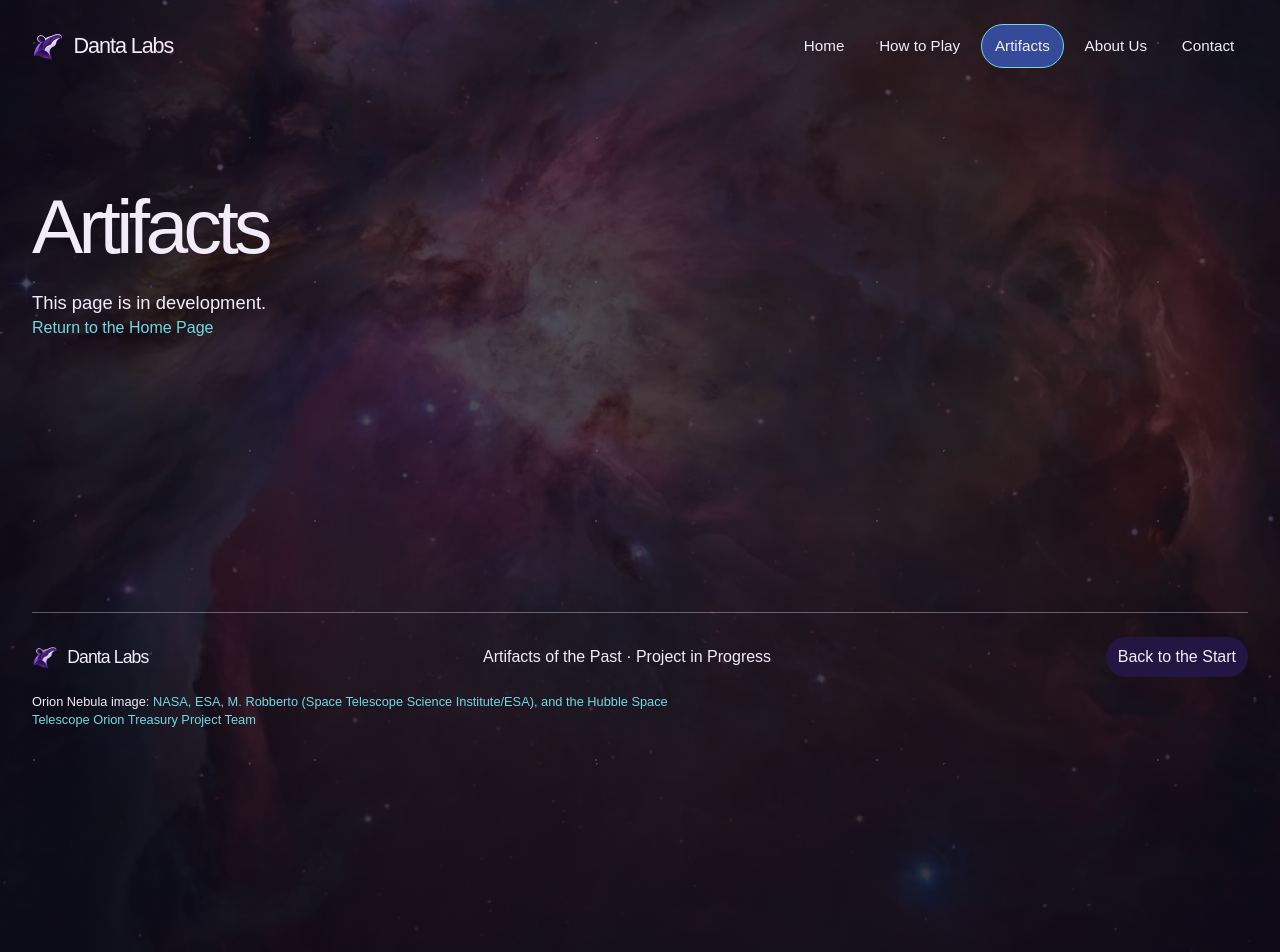
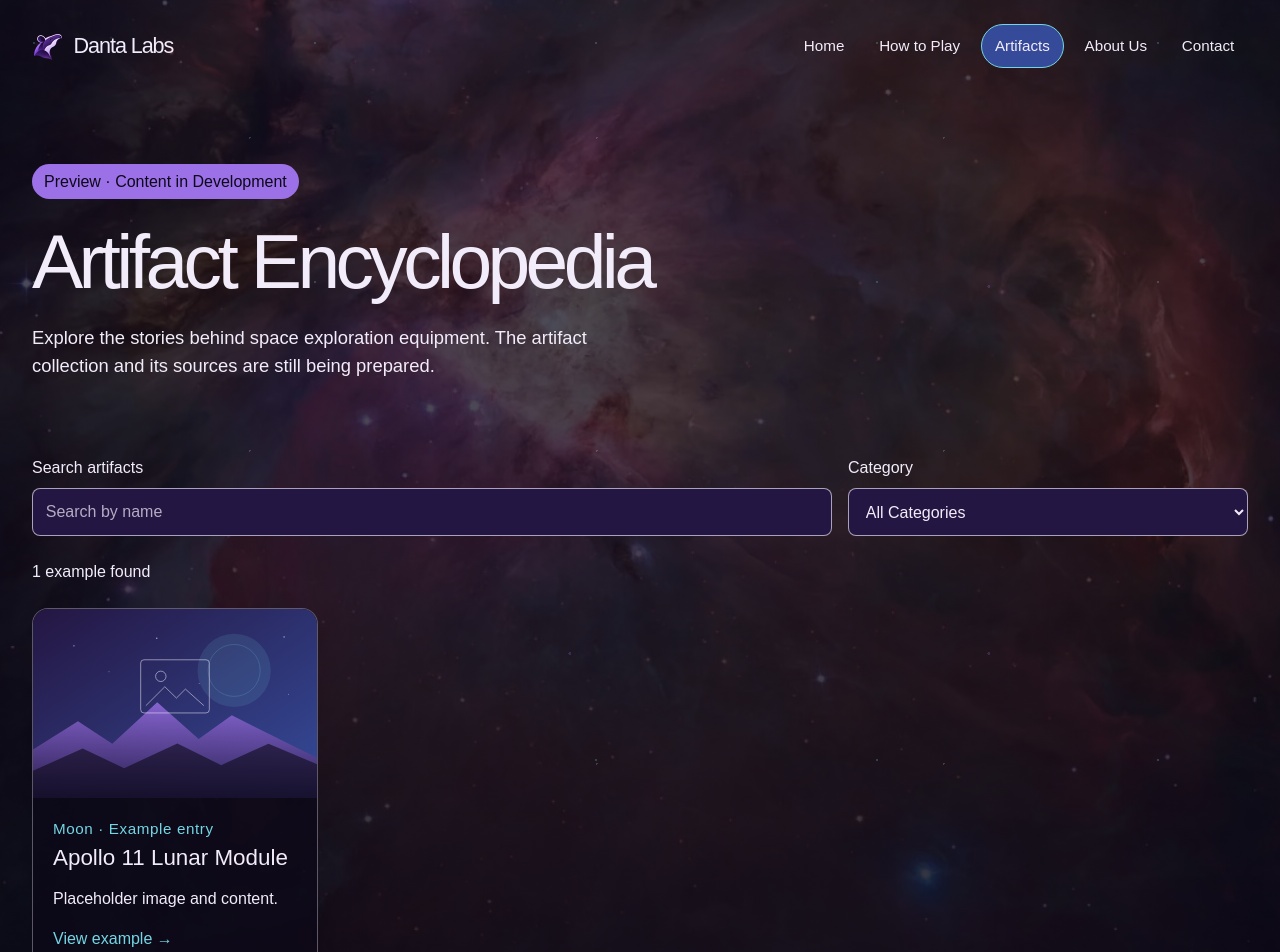
Before and after one commit to ericka-cespedes/danta-labs-space-apps-challenge-2026, a React (Vite) app in the folder web/: page /artifacts in a window 1280 px wide. Shown: the top 952 px of the page. Before the commit the page ends 800 px from the top, so only its background shows below. Built offline with nearby package versions, Linux system fonts and the light colour scheme; a web font is replaced by a local one.

Commit message:
feat: add searchable artifact encyclopedia preview
Co-authored-by: Copilot <223556219+Copilot@users.noreply.github.com>

```diff
--- a/web/src/App.css
+++ b/web/src/App.css
@@ -136,6 +136,7 @@ main,
 .section-nav,
 .pending-page,
 .contact-page,
+.artifacts-page,
 .project-section,
 .play-section,
 .team-section {
@@ -198,6 +199,200 @@ main,
   max-width: 65ch;
   font-size: 1.15rem;
   line-height: 1.5;
+}
+
+.artifacts-page {
+  min-height: 65svh;
+  padding-block: clamp(4rem, 9vh, 7rem);
+}
+
+.artifacts-page h1 {
+  max-width: 16ch;
+  margin: 1.5rem 0;
+  font-size: clamp(3rem, 6vw, 4.8rem);
+  line-height: 1;
+}
+
+.artifacts-page__intro p,
+.artifact-detail__heading > p:last-child {
+  max-width: 60ch;
+  font-size: 1.15rem;
+  line-height: 1.5;
+}
+
+.artifact-image {
+  position: relative;
+  margin: 0;
+  overflow: hidden;
+  border: 1px solid rgb(242 236 250 / 35%);
+  border-radius: 1.75rem;
+  background: var(--deep);
+}
+
+.artifact-image img {
+  display: block;
+  width: 100%;
+  aspect-ratio: 3 / 2;
+  object-fit: cover;
+}
+
+.artifact-image figcaption {
+  padding: 0.7rem 1rem;
+  background: var(--deep);
+  color: var(--paper);
+  font-size: 0.9rem;
+}
+
+.artifact-eyebrow {
+  color: var(--cyan);
+  font-size: 0.95rem;
+  letter-spacing: 0.04em;
+}
+
+.artifact-detail__content h2 {
+  margin-bottom: 1rem;
+  font-size: clamp(1.5rem, 2.5vw, 2rem);
+  line-height: 1.05;
+}
+
+.artifact-detail__content section p {
+  max-width: 60ch;
+  font-size: 1.15rem;
+  line-height: 1.5;
+}
+
+.artifact-collection {
+  margin-top: clamp(3rem, 6vw, 5rem);
+}
+
+.artifact-collection h2 {
+  margin-bottom: 1rem;
+  font-size: clamp(2.5rem, 5vw, 4rem);
+  line-height: 1;
+}
+
+.artifact-collection > p {
+  max-width: 60ch;
+  line-height: 1.5;
+}
+
+.artifact-filters {
+  display: grid;
+  grid-template-columns: minmax(0, 2fr) minmax(12rem, 1fr);
+  gap: 1rem;
+  margin-top: 2rem;
+}
+
+.artifact-filters label {
+  display: block;
+  margin-bottom: 0.5rem;
+}
+
+.artifact-filters input,
+.artifact-filters select {
+  width: 100%;
+  min-height: 3rem;
+  border: 1px solid rgb(242 236 250 / 65%);
+  border-radius: 0.5rem;
+  padding: 0.65rem 0.8rem;
+  color: var(--paper);
+  background: var(--deep);
+  font: inherit;
+}
+
+.artifact-filters input::placeholder {
+  color: rgb(242 236 250 / 70%);
+}
+
+.artifact-filters input:focus-visible,
+.artifact-filters select:focus-visible {
+  outline: 3px solid var(--cyan);
+  outline-offset: 4px;
+}
+
+.artifact-results {
+  margin-block: 1.5rem;
+}
+
+.artifact-grid {
+  display: grid;
+  grid-template-columns: repeat(auto-fill, minmax(min(100%, 16rem), 1fr));
+  gap: 1.5rem;
+  margin: 0;
+  padding: 0;
+  list-style: none;
+}
+
+.artifact-card {
+  height: 100%;
+  overflow: hidden;
+  border: 1px solid rgb(242 236 250 / 35%);
+  border-radius: 1rem;
+  background: rgb(12 9 24 / 75%);
+}
+
+.artifact-card__link {
+  display: block;
+  height: 100%;
+  color: inherit;
+  text-decoration: none;
+}
+
+.artifact-card__link:focus-visible {
+  outline-offset: -4px;
+}
+
+.artifact-card__link:hover h3 {
+  color: var(--cyan);
+}
+
+.artifact-card img {
+  display: block;
+  width: 100%;
+  aspect-ratio: 3 / 2;
+  object-fit: cover;
+}
+
+.artifact-card__content {
+  padding: 1.25rem;
+}
+
+.artifact-card__content h3 {
+  margin: 0 0 0.75rem;
+  font-size: 1.4rem;
+}
+
+.artifact-card__content > p:not(.artifact-eyebrow) {
+  margin-bottom: 0.5rem;
+  line-height: 1.5;
+}
+
+.artifact-card__action {
+  display: inline-block;
+  margin-top: 0.5rem;
+  color: var(--cyan);
+}
+
+.artifact-detail__layout {
+  display: grid;
+  grid-template-columns: minmax(0, 1.15fr) minmax(0, 0.85fr);
+  gap: clamp(2rem, 5vw, 5rem);
+  align-items: start;
+  margin-top: clamp(2rem, 5vw, 4rem);
+}
+
+.artifact-detail__heading {
+  margin-bottom: 2rem;
+}
+
+.artifact-detail__heading h1 {
+  margin-block: 1rem;
+}
+
+.artifact-detail__content section {
+  border-top: 1px solid rgb(242 236 250 / 35%);
+  padding-top: 1.5rem;
+  margin-top: 1.5rem;
 }
 
 .contact-page {
@@ -654,6 +849,7 @@ h2 {
   .section-nav,
   .pending-page,
   .contact-page,
+  .artifacts-page,
   .project-section,
   .play-section,
   .team-section {
@@ -685,7 +881,9 @@ h2 {
     padding-block: 4rem 3rem;
   }
 
-  .contact-page {
+  .contact-page,
+  .artifact-filters,
+  .artifact-detail__layout {
     grid-template-columns: 1fr;
   }
 
--- a/web/src/App.tsx
+++ b/web/src/App.tsx
@@ -1,8 +1,16 @@
 import { useEffect, useRef, useState } from 'react'
 import { Link, NavLink, Route, Routes, useLocation } from 'react-router'
+import artifactPlaceholder from './assets/artifact-placeholder.svg'
 import './App.css'
 
 type RouteId = 'project' | 'play' | 'team'
+
+const exampleArtifactPath = '/artifacts/apollo-11-lunar-module'
+
+const artifactCategories = ['All', 'Moon', 'Mars', 'Deep Space']
+const artifacts = [
+  { name: 'Apollo 11 Lunar Module', category: 'Moon', path: exampleArtifactPath },
+]
 
 const sectionRoutes: { id: RouteId; label: string }[] = [
   { id: 'project', label: 'The Project' },
@@ -267,6 +275,114 @@ function PendingPage({ title }: { title: string }) {
   )
 }
 
+function ArtifactImage() {
+  return (
+    <figure className="artifact-image">
+      <img alt="" src={artifactPlaceholder} />
+      <figcaption>Placeholder image · Not a historical photograph</figcaption>
+    </figure>
+  )
+}
+
+function ArtifactsPage() {
+  const [query, setQuery] = useState('')
+  const [category, setCategory] = useState('All')
+  const search = query.trim().toLocaleLowerCase()
+  const matchingArtifacts = artifacts.filter((artifact) =>
+    (category === 'All' || artifact.category === category) &&
+    artifact.name.toLocaleLowerCase().includes(search),
+  )
+
+  return (
+    <section className="artifacts-page" aria-labelledby="page-title">
+      <div className="artifacts-page__intro">
+        <span className="status-pill">Preview · Content in Development</span>
+        <h1 id="page-title">Artifact Encyclopedia</h1>
+        <p>
+          Explore the stories behind space exploration equipment. The artifact
+          collection and its sources are still being prepared.
+        </p>
+      </div>
+      <section className="artifact-collection" aria-label="Artifact collection">
+        <div className="artifact-filters">
+          <div>
+            <label htmlFor="artifact-search">Search artifacts</label>
+            <input
+              id="artifact-search"
+              type="search"
+              placeholder="Search by name"
+              value={query}
+              onChange={(event) => setQuery(event.target.value)}
+            />
+          </div>
+          <div>
+            <label htmlFor="artifact-category">Category</label>
+            <select
+              id="artifact-category"
+              value={category}
+              onChange={(event) => setCategory(event.target.value)}
+            >
+              {artifactCategories.map((option) => (
+                <option key={option} value={option}>{option === 'All' ? 'All Categories' : option}</option>
+              ))}
+            </select>
+          </div>
+        </div>
+        <p className="artifact-results" role="status">
+          {matchingArtifacts.length} {matchingArtifacts.length === 1 ? 'example' : 'examples'} found
+        </p>
+        {matchingArtifacts.length > 0 ? (
+          <ul className="artifact-grid">
+            {matchingArtifacts.map((artifact) => (
+              <li key={artifact.path}>
+                <article className="artifact-card">
+                  <Link className="artifact-card__link" to={artifact.path}>
+                    <img alt="" src={artifactPlaceholder} />
+                    <div className="artifact-card__content">
+                      <p className="artifact-eyebrow">{artifact.category} · Example entry</p>
+                      <h3>{artifact.name}</h3>
+                      <p>Placeholder image and content.</p>
+                      <span className="artifact-card__action">View example <span aria-hidden="true">→</span></span>
+                    </div>
+                  </Link>
+                </article>
+              </li>
+            ))}
+          </ul>
+        ) : (
+          <p>No examples match your search and category. Try a different search or category.</p>
+        )}
+      </section>
+    </section>
+  )
+}
+
+function ExampleArtifactPage() {
+  return (
+    <article className="artifacts-page artifact-detail" aria-labelledby="page-title">
+      <Link className="action-link" to="/artifacts">Back to the Artifact Encyclopedia</Link>
+      <div className="artifact-detail__layout">
+        <ArtifactImage />
+        <div className="artifact-detail__content">
+          <div className="artifact-detail__heading">
+            <p className="artifact-eyebrow">Moon · Example entry · Not yet approved</p>
+            <h1 id="page-title">Apollo 11 Lunar Module</h1>
+            <p>This page is a design preview. Its image, description, and reference are placeholders.</p>
+          </div>
+          <section aria-labelledby="artifact-story">
+            <h2 id="artifact-story">The Story</h2>
+            <p>Placeholder text. The team will add the artifact’s story after the content is approved.</p>
+          </section>
+          <section aria-labelledby="artifact-reference">
+            <h2 id="artifact-reference">Reference</h2>
+            <p>Source to be provided by the team.</p>
+          </section>
+        </div>
+      </div>
+    </article>
+  )
+}
+
 function ContactPage() {
   return (
     <section className="contact-page" aria-labelledby="page-title">
@@ -305,7 +421,9 @@ function App() {
 
   useEffect(() => {
     const page = pages.find(({ path }) => path === pathname)
-    document.title = page && pathname !== '/'
+    document.title = pathname === exampleArtifactPath
+      ? 'Apollo 11 Lunar Module Preview | Danta Labs'
+      : page && pathname !== '/'
       ? `${page.label} | Danta Labs`
       : pathname === '/'
         ? 'Danta Labs — Artifacts of the Past'
@@ -358,7 +476,8 @@ function App() {
         <Routes>
           <Route path="/" element={<HomePage />} />
           <Route path="/game" element={<PendingPage title="How to Play" />} />
-          <Route path="/artifacts" element={<PendingPage title="Artifacts" />} />
+          <Route path="/artifacts" element={<ArtifactsPage />} />
+          <Route path={exampleArtifactPath} element={<ExampleArtifactPage />} />
           <Route path="/about" element={<PendingPage title="About Us" />} />
           <Route path="/contact" element={<ContactPage />} />
           <Route path="*" element={<PendingPage title="Page Not Found" />} />
```
Also changed, not shown: web/src/assets/artifact-placeholder.svg (added).
